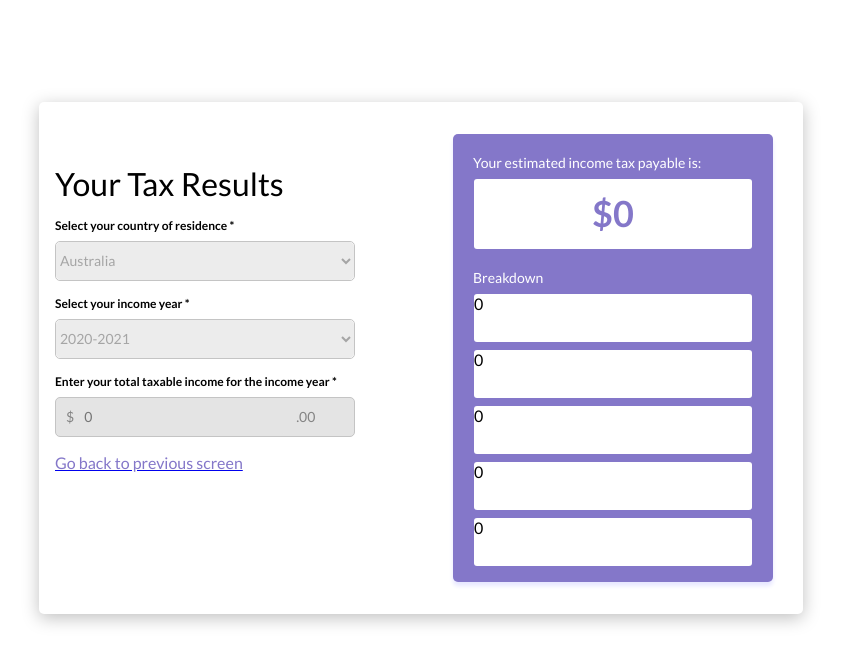
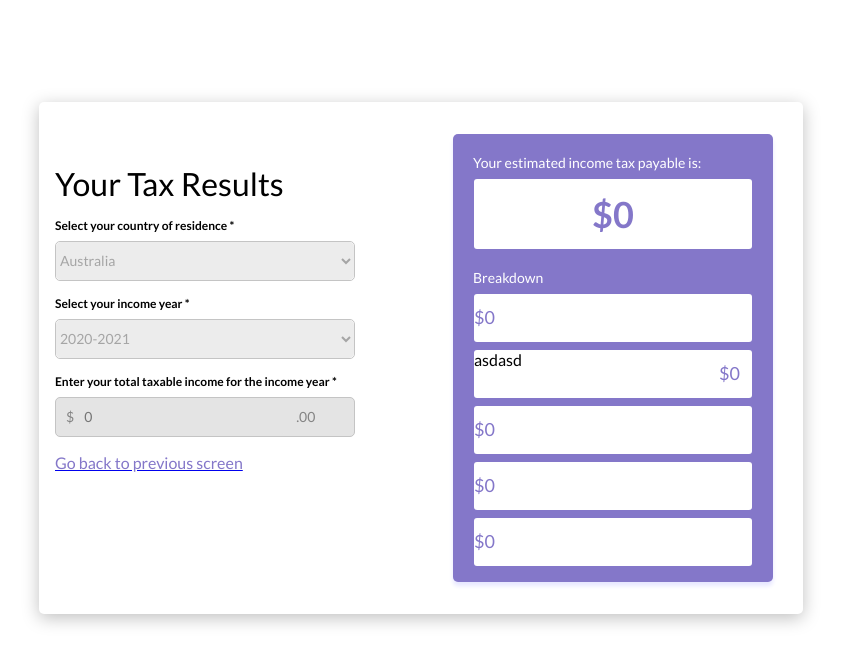
Before and after one commit to hai14894/tax-calculator, a React (Create React App) app: page /result in a window 1280 px wide. Shown: the top 664 px of the page, without its empty margins (163-1004 px from the left). Built offline with nearby package versions, Linux system fonts and the light colour scheme.

Commit message:
create tax breakdown

```diff
--- a/src/Components/Card.js
+++ b/src/Components/Card.js
@@ -1,6 +1,7 @@
 import React from "react";
 import "../style.css";
 import CardRectangle from "./CardRectangle";
+import TaxBreakdown from "./TaxBreakdown";
 import CardText from "./CardText";
 const Card = ({ income }) => {
   const path = window.location.pathname;
@@ -20,21 +21,41 @@ const Card = ({ income }) => {
   const incomeTaxPayable = findIncomeTaxPayable(income);
 
   const fifthTaxBracket = income > 180000 ? incomeTaxPayable - 51667 : 0;
-  const fourthTaxBracket = income > 120000 ? incomeTaxPayable - fifthTaxBracket - 29467 : 0;
-  const thirdTaxBracket = income > 45000 ? incomeTaxPayable - fourthTaxBracket - fifthTaxBracket- 5092 : 0;
-  const secondTaxBracket = incomeTaxPayable - thirdTaxBracket - fourthTaxBracket -fifthTaxBracket
+  const fourthTaxBracket =
+    income > 120000 ? incomeTaxPayable - fifthTaxBracket - 29467 : 0;
+  const thirdTaxBracket =
+    income > 45000
+      ? incomeTaxPayable - fourthTaxBracket - fifthTaxBracket - 5092
+      : 0;
+  const secondTaxBracket =
+    incomeTaxPayable - thirdTaxBracket - fourthTaxBracket - fifthTaxBracket;
   return (
     <div className="card">
       {path !== "/" && (
         <div>
           <CardText text="Your estimated income tax payable is:" />
-          <CardRectangle bigger><div className="income-tax">${incomeTaxPayable.toLocaleString()}</div></CardRectangle>
+          <CardRectangle bigger>
+            <div className="income-tax">
+              ${incomeTaxPayable.toLocaleString()}
+            </div>
+          </CardRectangle>
           <CardText text="Breakdown" />
-          <CardRectangle>0</CardRectangle>
-          <CardRectangle>{secondTaxBracket}</CardRectangle>
-          <CardRectangle>{thirdTaxBracket}</CardRectangle>
-          <CardRectangle>{fourthTaxBracket}</CardRectangle>
-          <CardRectangle>{fifthTaxBracket}</CardRectangle>
+          <CardRectangle>
+            <TaxBreakdown>$0</TaxBreakdown>
+          </CardRectangle>
+          <CardRectangle>
+            <div>asdasd</div>
+            <TaxBreakdown>${secondTaxBracket.toLocaleString()}</TaxBreakdown>
+          </CardRectangle>
+          <CardRectangle>
+            <TaxBreakdown>${thirdTaxBracket.toLocaleString()}</TaxBreakdown>
+          </CardRectangle>
+          <CardRectangle>
+            <TaxBreakdown>${fourthTaxBracket.toLocaleString()}</TaxBreakdown>
+          </CardRectangle>
+          <CardRectangle>
+            <TaxBreakdown>${fifthTaxBracket.toLocaleString()}</TaxBreakdown>
+          </CardRectangle>
         </div>
       )}
     </div>
--- /dev/null
+++ b/src/Components/TaxBreakdown.js
@@ -0,0 +1,11 @@
+import React from 'react'
+import "../style.css"
+const TaxBreakdown = (props) => {
+    return (
+        <div className="tax-breakdown">
+            {props.children}
+        </div>
+    )
+}
+
+export default TaxBreakdown
--- a/src/style.css
+++ b/src/style.css
@@ -143,6 +143,9 @@ input[type="number"]:disabled {
   border-radius: 3px;
   margin-bottom: 8px;
   margin-left: 21px;
+  display:flex;
+  flex-direction: row;
+  justify-content: space-between;
 }
 .card-text {
   color: #ffffff;
@@ -163,9 +166,16 @@ select:disabled {
   font-weight: bold;
   font-size: 36px;
   line-height: 43px;
-  text-align: center;
-  padding-top: 13px;
+  margin:auto;
  overflow: hidden;
  text-overflow: ellipsis;
  white-space: nowrap;
 }
+.tax-breakdown{
+margin-top: 12px;
+margin-right: 12px;
+font-size: 18px;
+line-height: 22px;
+color: #8477C9;
+overflow: hidden;
+}
```
Also changed, not shown: src/Components/TaxBracket.js (added).
